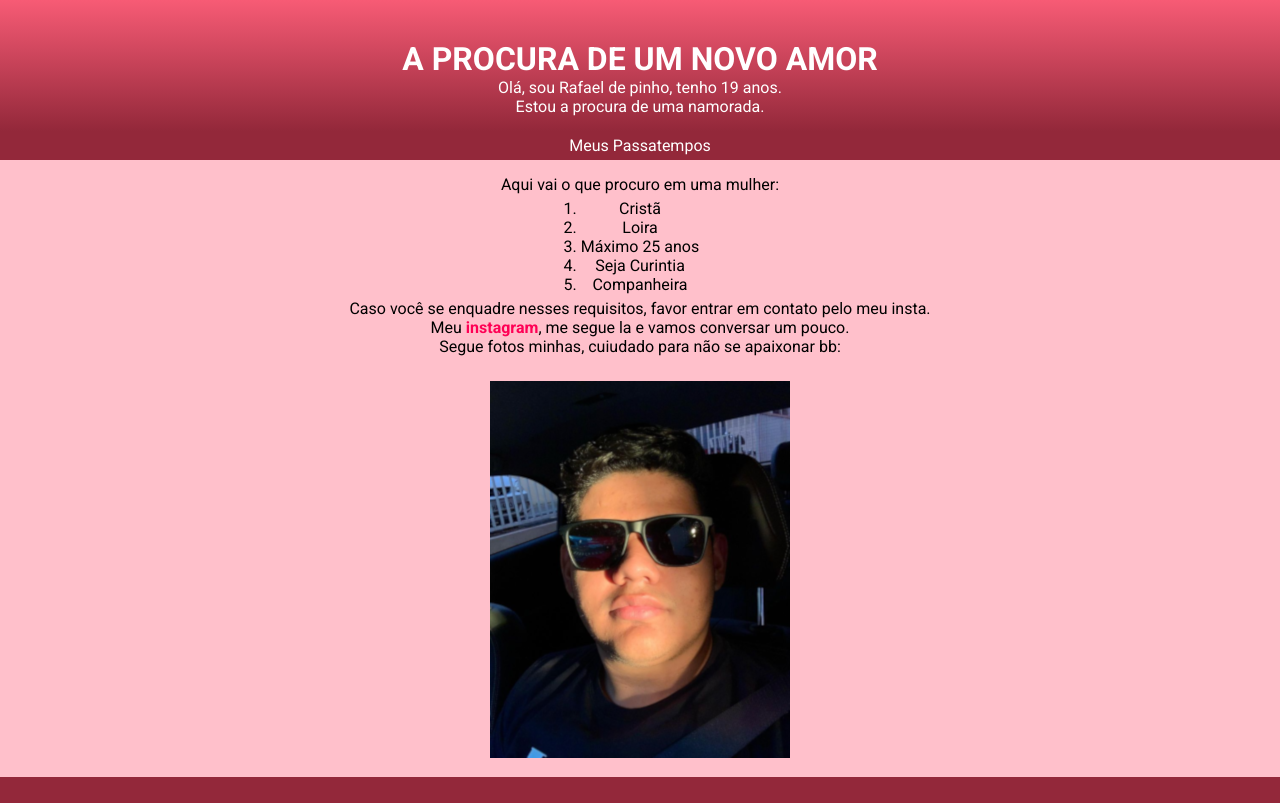
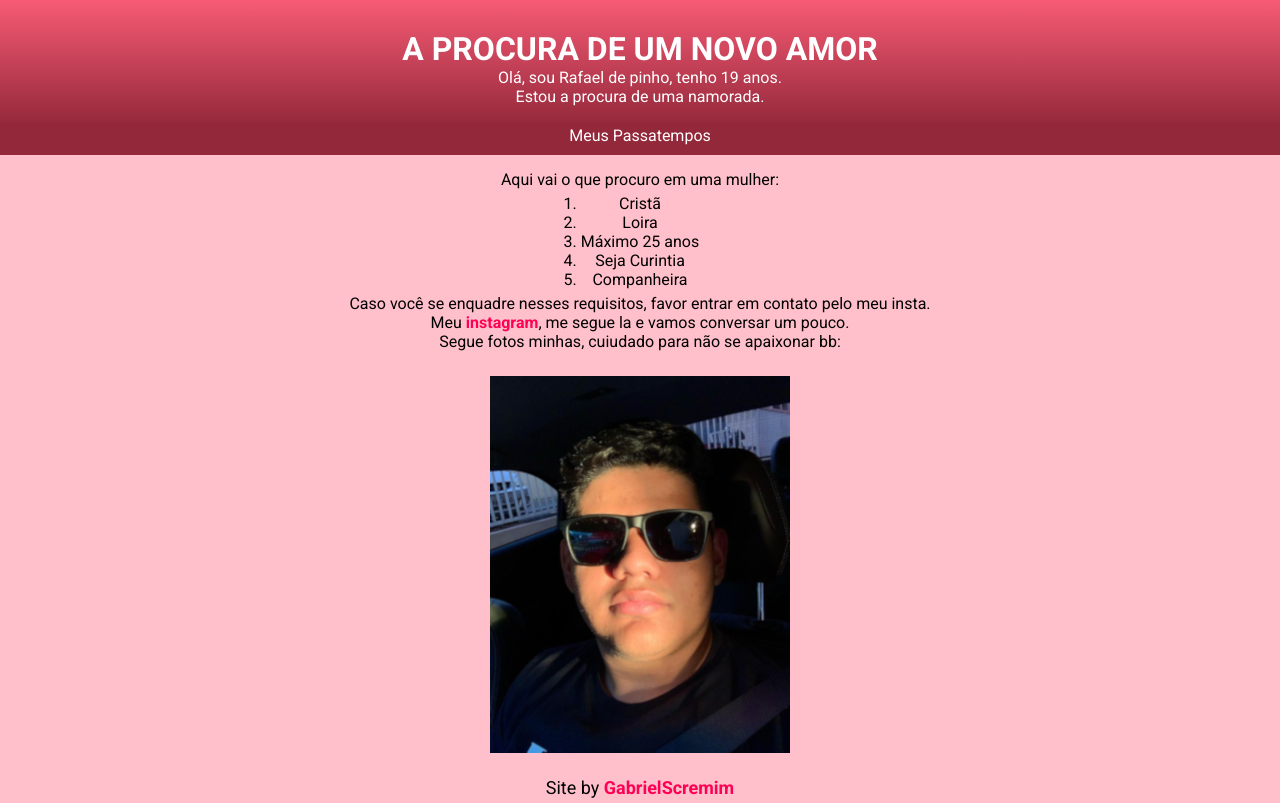
Before and after one commit to zoeiras123/rafaelpinho, a plain HTML site: page index.html in a window 1280 px wide. Drawn offline with Linux system fonts and the light colour scheme.

Commit message:
Add files via upload

```diff
--- a/index.html
+++ b/index.html
@@ -24,15 +24,15 @@
             color: white;
             text-align: center;
             padding: 5px 5px;
-            padding-top: 40px;
-            padding-bottom: 15px;
+            padding-top: 30px;
+            padding-bottom: 20px;
         }
 
         nav {
             background-color: rgb(147, 40, 58);
             text-align: center;
             margin: auto;
-            padding: 5px;
+            padding-bottom: 10px;
         }
 
         nav>a {
@@ -78,6 +78,13 @@
             color: pink;
             border-radius: 5px;
         }
+
+        footer{
+            background-color: pink;
+            text-align: center;
+            font-size: large;
+            padding: 5px;
+        }
     </style>
 </head>
 
@@ -107,6 +114,8 @@
         <img src="fotos\bolso.png" alt="Foto estilo bolsonaro">
 
     </main>
+    <footer>
+        <p>Site by <a href="https://www.instagram.com/gabrielscremim/">GabrielScremim</a></p>
+    </footer>
 </body>
-
 </html>
```
Also changed, not shown: robs.html (+20 -4 lines).
